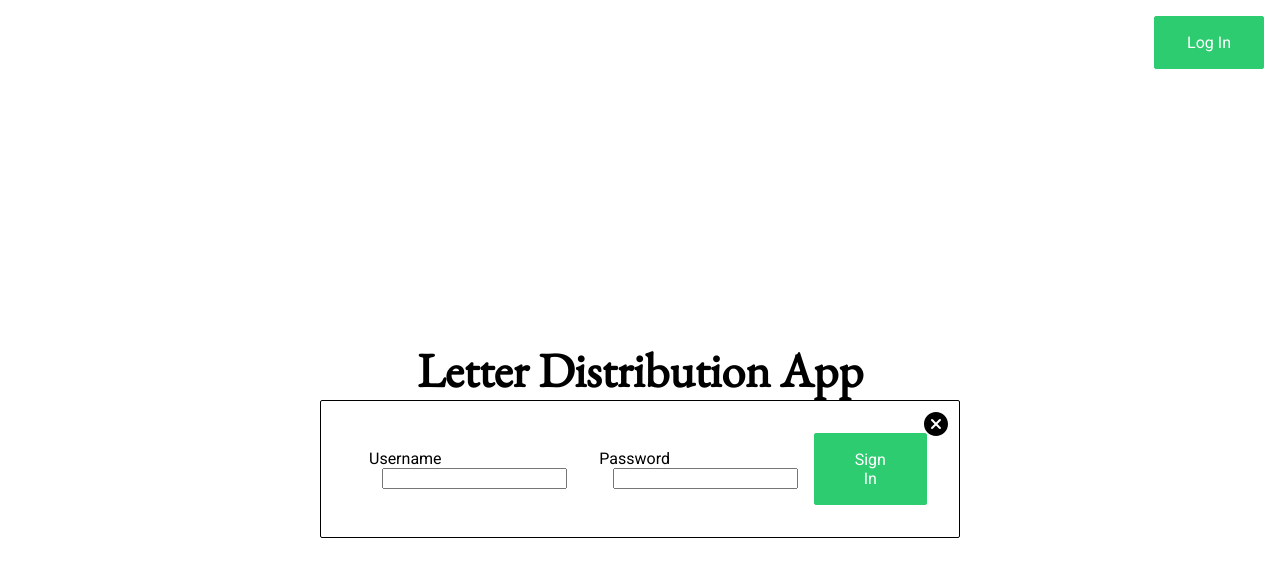
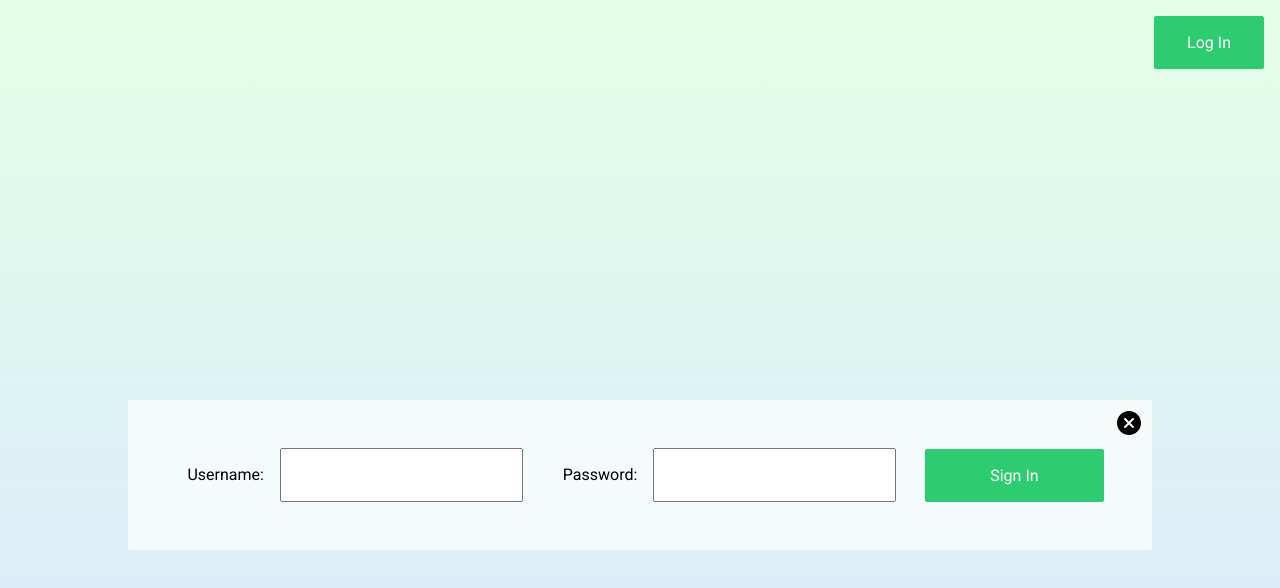
Before and after one commit to jmahabal/name-letter-distribution, a React app: page / in a window 1280 px wide. Both pictures are taken after a click on the button "Log In". Shown: the top 588 px of the page. Built offline with nearby package versions, Linux system fonts and the light colour scheme.

Commit message:
style changes

```diff
--- a/src/components/Login.js
+++ b/src/components/Login.js
@@ -3,7 +3,6 @@ import Button from './UI/Button';
 import { TweenMax } from 'gsap';
 import Icon from './UI/Icon'
 
-// TODO: extract out so that it can be shared
 const transitionTime = 500;
 
 class Login extends Component {
@@ -12,43 +11,64 @@ class Login extends Component {
     super(props);
     this.fadeInModal = this.fadeInModal.bind(this);
     this.fadeOutModal = this.fadeOutModal.bind(this);
+    this.fadeOutModalOnly = this.fadeOutModalOnly.bind(this);
+
   }
 
   // FIXME: don't use div ids to locate a DOM element (use refs?)
-  // TODO: fade out background
-  // TODO: disable the other login-button
-  // TODO: close modal on x mark click or outside div
+  // TODO: disable the other login button
   // TODO: add password strength "checks"
   fadeInModal() {
-    TweenMax.to("#homepage--login-modal", transitionTime/1000, { y: "0", opacity: 1 });
+    TweenMax.to("#homepage--login-modal", transitionTime/1000, {
+      y: "0",
+      opacity: 1
+    });
+    TweenMax.to(".homepage--login-background", transitionTime/1000, {
+      opacity: 1
+    });
   }
 
   fadeOutModal() {
     TweenMax.to("#homepage--login-modal", transitionTime/1000, {
       y: "100",
       opacity: 0,
-        onComplete: () => {
-          this.props.logIn();
+      onComplete: this.props.logIn
+    })
+    TweenMax.to(".homepage--login-background", transitionTime/1000, {
+      opacity: 0
+    });
   }
-      }
-    )
+
+  // FIXME: figure out the best way to pass in a function to fadeOutModal
+
+  fadeOutModalOnly() {
+    TweenMax.to("#homepage--login-modal", transitionTime/1000, {
+      y: "100",
+      opacity: 0
+    })
+    TweenMax.to(".homepage--login-background", transitionTime/1000, {
+      opacity: 0
+    });
   }
 
   render() {
     return (
       <div>
+        <div className="homepage--login-background" onClick={this.fadeOutModalOnly}></div>
         <div id="homepage--login-modal" className="homepage--login-modal">
-          <div className="homepage--login-modal-close" onClick={this.fadeOutModal}>
+          <div className="homepage--login-modal-close" onClick={this.fadeOutModalOnly}>
             <Icon type="close"/>
           </div>
           <div className="homepage--modal-inputs">
             <div className="homepage--modal-input-field">
-              <label htmlFor="username">Username
+              <label htmlFor="username">
+                <span>Username:</span>
                 <input type="text" onChange={this.props.updateUsername} value={this.props.username} name="username" />
             </label>
             </div>
             <div className="homepage--modal-input-field">
-              <label htmlFor="password">Password
+              <label htmlFor="password">
+                <span>Password:</span>
                 {/* FIXME: change to type password */}
                 <input type="text" onChange={this.props.updatePassword} value={this.props.password} name="password" />
               </label>
--- a/src/components/UI/Icon.js
+++ b/src/components/UI/Icon.js
@@ -1,4 +1,6 @@
 import React, { Component } from 'react';
+// FIXME: we don't need a component w/ props, we can import the appropiate icon and render in parent
+// ie import { close-icon } from Icons
 
 class Icon extends Component {
 
@@ -7,12 +9,16 @@ class Icon extends Component {
   }
 
   render() {
-    // FIXME: change the SVG based on the icon we want
-    return (
-      <svg xmlns="http://www.w3.org/2000/svg" viewBox="0 0 30 30" width="30px" height="30px">
-        <path d="M15,3C8.373,3,3,8.373,3,15c0,6.627,5.373,12,12,12s12-5.373,12-12C27,8.373,21.627,3,15,3z M16.414,15 c0,0,3.139,3.139,3.293,3.293c0.391,0.391,0.391,1.024,0,1.414c-0.391,0.391-1.024,0.391-1.414,0C18.139,19.554,15,16.414,15,16.414 s-3.139,3.139-3.293,3.293c-0.391,0.391-1.024,0.391-1.414,0c-0.391-0.391-0.391-1.024,0-1.414C10.446,18.139,13.586,15,13.586,15 s-3.139-3.139-3.293-3.293c-0.391-0.391-0.391-1.024,0-1.414c0.391-0.391,1.024-0.391,1.414,0C11.861,10.446,15,13.586,15,13.586 s3.139-3.139,3.293-3.293c0.391-0.391,1.024-0.391,1.414,0c0.391,0.391,0.391,1.024,0,1.414C19.554,11.861,16.414,15,16.414,15z"/>
-      </svg>
-    )
+    switch (this.props.type) {
+      case 'close':
+        return (
+          <svg xmlns="http://www.w3.org/2000/svg" viewBox="0 0 30 30" width="30px" height="30px">
+            <path d="M15,3C8.373,3,3,8.373,3,15c0,6.627,5.373,12,12,12s12-5.373,12-12C27,8.373,21.627,3,15,3z M16.414,15 c0,0,3.139,3.139,3.293,3.293c0.391,0.391,0.391,1.024,0,1.414c-0.391,0.391-1.024,0.391-1.414,0C18.139,19.554,15,16.414,15,16.414 s-3.139,3.139-3.293,3.293c-0.391,0.391-1.024,0.391-1.414,0c-0.391-0.391-0.391-1.024,0-1.414C10.446,18.139,13.586,15,13.586,15 s-3.139-3.139-3.293-3.293c-0.391-0.391-0.391-1.024,0-1.414c0.391-0.391,1.024-0.391,1.414,0C11.861,10.446,15,13.586,15,13.586 s3.139-3.139,3.293-3.293c0.391-0.391,1.024-0.391,1.414,0c0.391,0.391,0.391,1.024,0,1.414C19.554,11.861,16.414,15,16.414,15z"/>
+          </svg>
+        )
+      default:
+        return (<span />)
+    }
   }
 }
 
--- a/src/styles/_shame.scss
+++ b/src/styles/_shame.scss
@@ -3,6 +3,7 @@
         position: absolute;
         top: $gutter;
         right: $gutter;
+        z-index: 1;
     }
     &--intro-screen {
         display: flex;
@@ -17,16 +18,24 @@
             text-align: center;
         }
     }
+    &--login-background {
+        width: 100vw;
+        height: 100vh;
+        position: absolute;
+        background: linear-gradient(180deg, $color-gradient-a 0%, $color-gradient-b 100%);
+        opacity: 0;
+    }
     &--login-modal {
         opacity: 0;
-        padding: 2em;
-        border: 1px solid $color-base;
+        padding: 3*$gutter;
         border-radius: $border-radius;
+        max-width: 80vw;
+        width: 100%;
         position: absolute;
         left: 50%;
         top: 50%;
         transform: translate(-50%, -50%);
-        background: $color-white;
+        background: rgba(255, 255, 255, 0.7);
         display: flex;
     }
     &--login-modal-close {
@@ -37,16 +46,23 @@
     }
     &--modal-inputs {
         display: grid;
+        grid-column-gap: $gutter;
+        grid-row-gap: $gutter;
+        align-items: center;
+        justify-content: center;
+        width: 100%;
         grid-template-columns: 1fr;
         @include tablet {
             grid-template-columns: 2fr 2fr 1fr;
         }
     }
     &--modal-input-field {
-        padding: 1em;
+        text-align: center;
         label {
             font-family: $sans-serif;
             input {
+                font-size: $p-font-size;
+                padding: 1em;
                 margin-left: 1em;
             }
         }
--- a/src/styles/common/_colors.scss
+++ b/src/styles/common/_colors.scss
@@ -1,8 +1,12 @@
 $color-base: #000000;
 $color-white: #ffffff;
+$color-gray: #2b2b2b;
 
 $color-primary: #2ecc71;
 $color-primary-dark: #16a085;
 
 $color-warning: #e74c3c;
 $color-warning-dark: #c0392b;
+
+$color-gradient-a: #e3ffe7;
+$color-gradient-b: #d9e7ff;
--- a/src/styles/common/_variables.scss
+++ b/src/styles/common/_variables.scss
@@ -1,4 +1,4 @@
 // grid
 
 $gutter: 1em;
-$border-radius: 2px;
+$border-radius: 3px;
```
Lines whose indentation alone changed are shown as unchanged.
